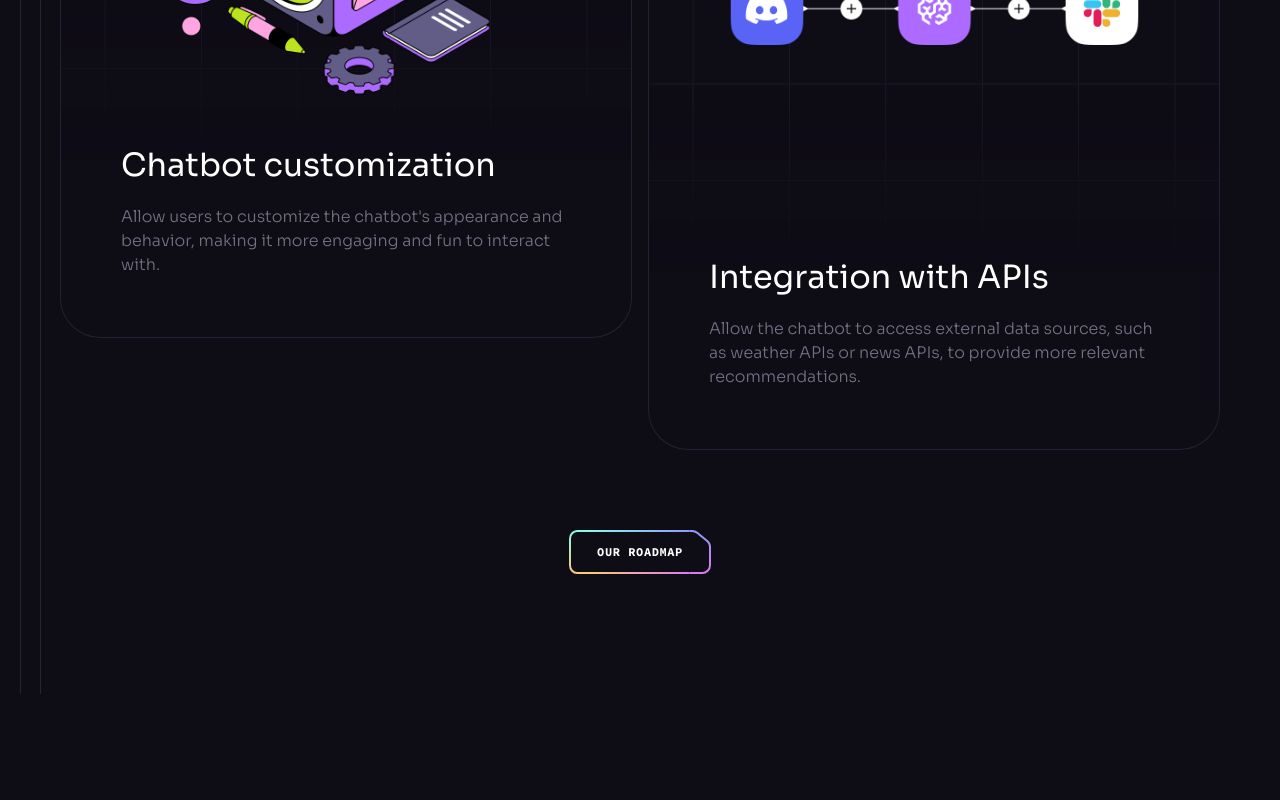
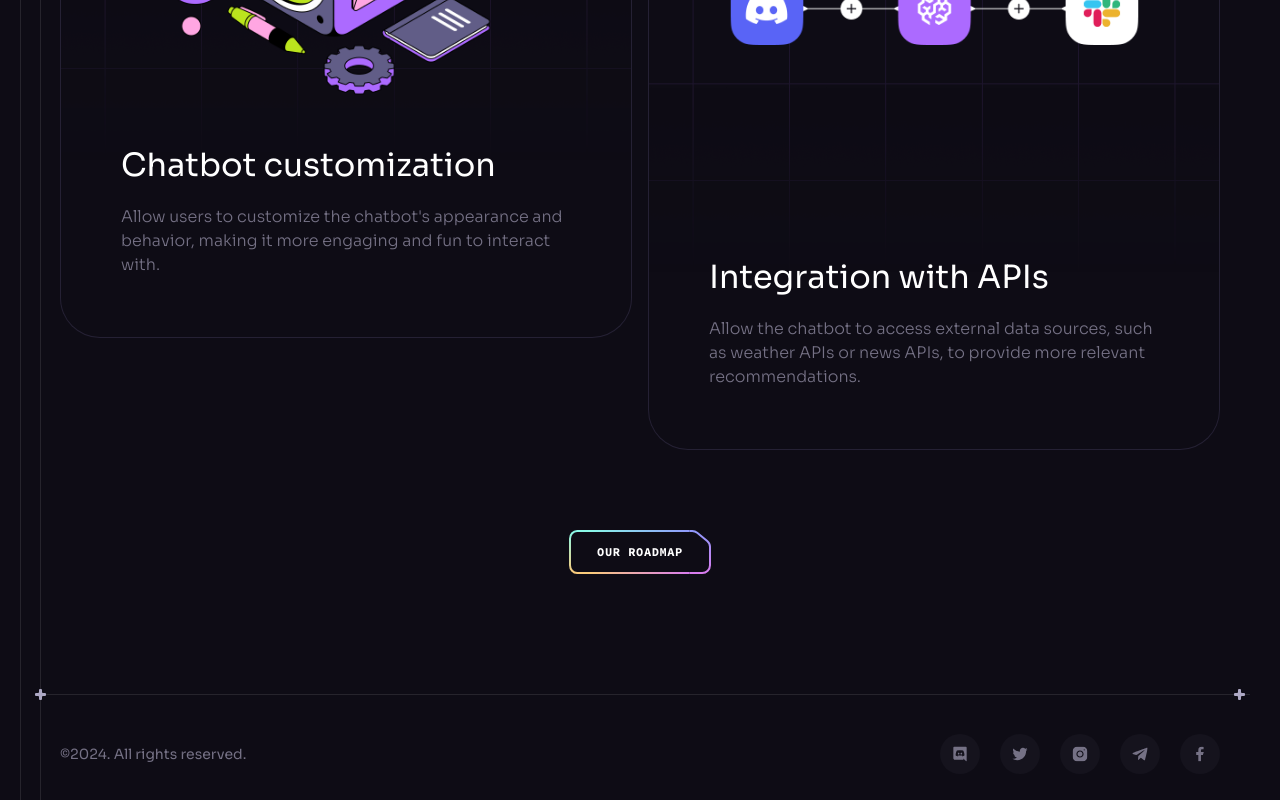
Before and after one commit to enwadiogbu/brainwave, a React (Vite) app: page / in a window 1280 px wide. Shown: the part 8583-9383 px from the top of the page. Before the commit the page ends 9277 px from the top, so only its background shows below. Built offline with nearby package versions, Linux system fonts and the light colour scheme.

Commit message:
footer completed

```diff
--- a/src/App.jsx
+++ b/src/App.jsx
@@ -1,6 +1,7 @@
 import ButtonGradient from "./assets/svg/ButtonGradient";
 import Benefits from "./components/Benefits";
 import Collaboration from "./components/Collaboration";
+import Footer from "./components/Footer";
 
 import Header from "./components/Header";
 import Hero from "./components/Hero";
@@ -19,6 +20,7 @@
         <Services />
         <Pricing />
         <Roadmap />
+        <Footer />
       </div>
       <ButtonGradient />
     </>
--- /dev/null
+++ b/src/components/Footer.jsx
@@ -0,0 +1,33 @@
+/****************************
+Emeka Nwadiogbu, Jr. of Odum Production, Llc
+****************************/
+
+import { socials } from "../constants";
+import Section from "./Section";
+
+const Footer = () => {
+  return (
+    <Section crosses className="!px-0 !py-10">
+      <div className="container flex sm:justify-between justify-center items-center gap-10 max-sm:flex-col">
+        <p className="caption text-n-4 lg:block">
+          &#169;
+          {new Date().getFullYear()}. All rights reserved.
+        </p>
+        <ul className="flex gap-5 flex-wrap">
+          {socials.map((item) => (
+            <a
+              key={item.id}
+              href={item.url}
+              target="_blank"
+              className="flex items-center justify-center w-10 h-10 bg-n-7 rounded-full transition-colors hover:bg-n-6"
+            >
+              <img src={item.iconUrl} width={16} height={16} alt={item.title} />
+            </a>
+          ))}
+        </ul>
+      </div>
+    </Section>
+  );
+};
+
+export default Footer;
```
